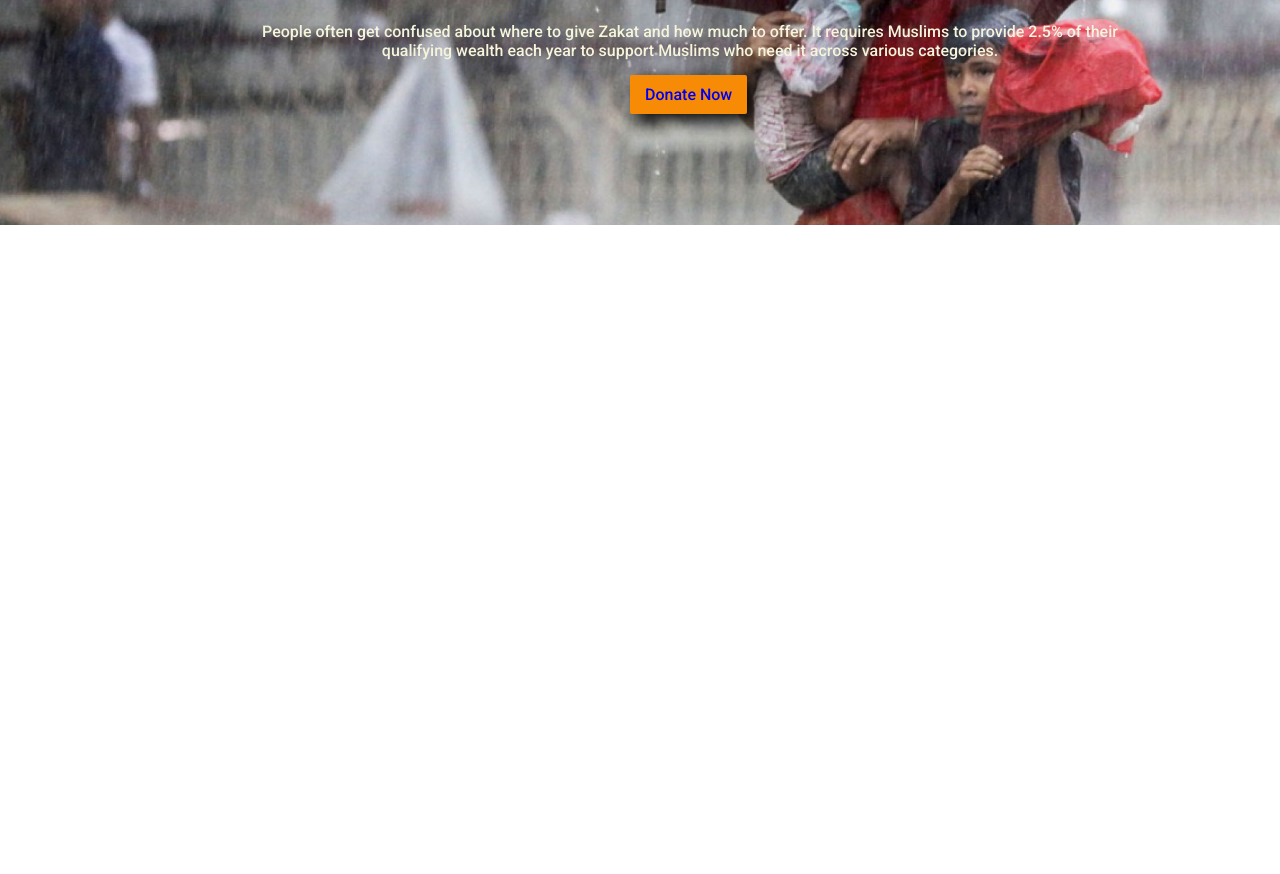
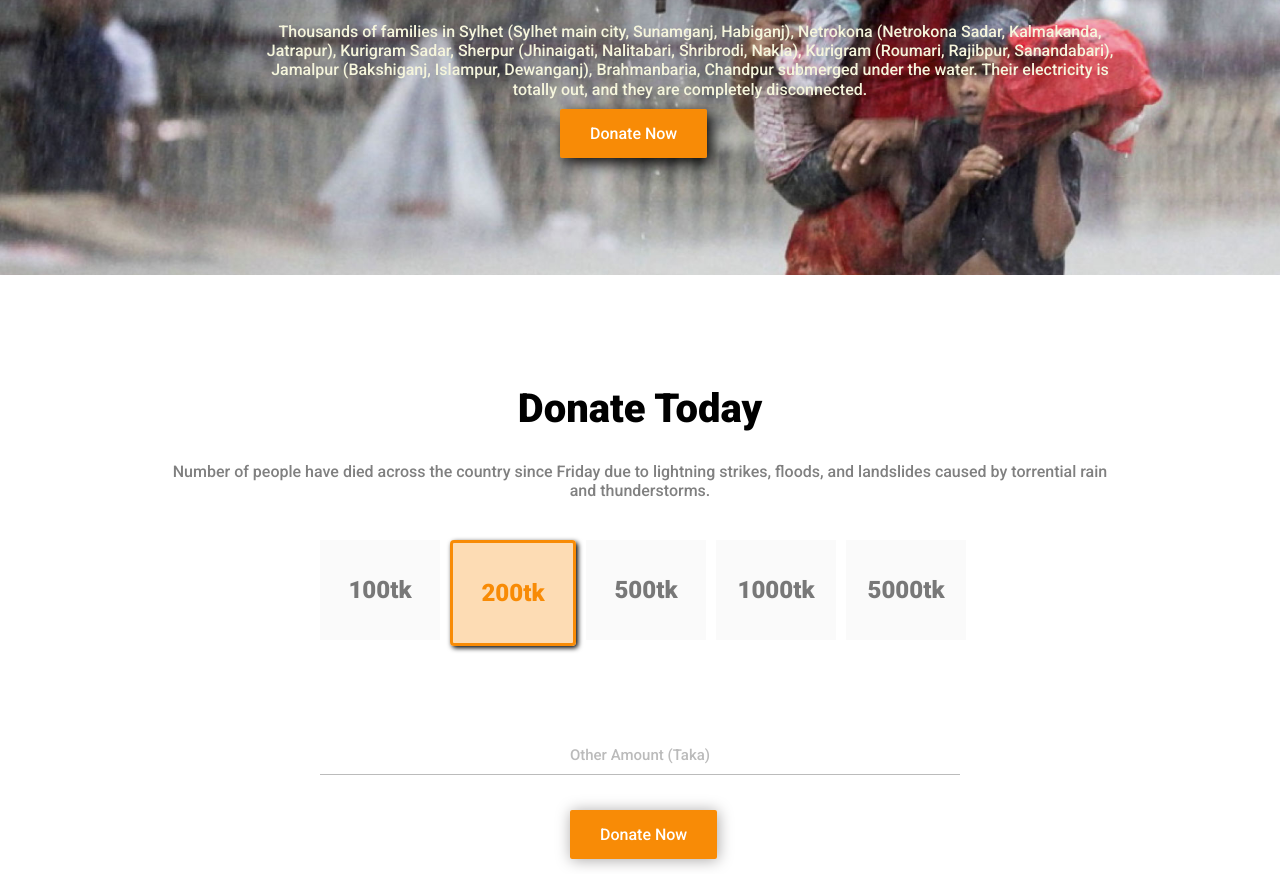
Before and after one commit to TanvirAhammed999/Donate-today, a plain HTML site: page index.html in a window 1280 px wide. Shown: the part 275-1149 px from the top of the page. Before the commit the page ends 800 px from the top, so only its background shows below. Drawn offline with Linux system fonts and the light colour scheme.

Commit message:
second section added

```diff
--- a/index.html
+++ b/index.html
@@ -19,13 +19,73 @@
         <div class="donate-hero-content-wrap">
 
             <h1>Let’s Help Those Who Are <br> More In Need </h1>
-            <p>People often get confused about where to give Zakat and how much to offer. It requires Muslims to provide
-                2.5% of their qualifying wealth each year to support Muslims who need it across various categories.</p>
+            <p>Thousands of families in Sylhet (Sylhet main city, Sunamganj, Habiganj), Netrokona (Netrokona Sadar,
+                Kalmakanda, Jatrapur), Kurigram Sadar, Sherpur (Jhinaigati, Nalitabari, Shribrodi, Nakla), Kurigram
+                (Roumari, Rajibpur, Sanandabari), Jamalpur (Bakshiganj, Islampur, Dewanganj), Brahmanbaria, Chandpur
+                submerged under the water. Their electricity is totally out, and they are completely disconnected.</p>
+
             <a href="https://www.jaago.com.bd/" target="_blank">Donate Now</a>
 
         </div>
 
     </section>
+    <section class="donate-today">
+        <div class="donate-today-wrap">
+            <div class="donate-today-title-p-wrap">
+                <h1>Donate Today</h1>
+                <p> Number of people have died across the country since Friday due to lightning strikes, floods, and
+                    landslides caused by torrential rain and thunderstorms.
+                </p>
+
+            </div>
+            <div class="donate-today-tk-wrap">
+                <div class="donate-today-tk-flex-wrap">
+                    <div class="tk-box tk-grey">
+                        <h1>100tk</h1>
+                    </div>
+                    <div class="tk-box tk-200-stylr">
+                        <h1>200tk</h1>
+                    </div>
+                    <div class="tk-box tk-grey">
+                        <h1>500tk</h1>
+                    </div>
+                    <div class="tk-box tk-grey">
+                        <h1>1000tk</h1>
+                    </div>
+                    <div class="tk-box tk-grey">
+                        <h1>5000tk</h1>
+                    </div>
+                </div>
+
+
+
+            </div>
+            <div class="donate-today-button-wrap">
+
+                <h5>Other Amount (Taka)</h5>
+                <div class="donate-today-button-box-border">
+                    <a href="">Donate Now</a>
+
+                </div>
+
+            </div>
+
+
+
+
+
+
+
+        </div>
+
+
+
+    </section>
+
+
+
+
+
 </body>
 
 </html>
--- a/style.css
+++ b/style.css
@@ -10,7 +10,7 @@ body {
 }
 
 .donate-hero {
-    height: 500px;
+    height: 550px;
     background-image: url(images/sylhetfloodbanner.jpg);
     background-size: cover;
     background-repeat: no-repeat;
@@ -38,12 +38,100 @@ body {
 }
 
 .donate-hero-content-wrap a {
-    margin-left: 470px;
+    margin-left: 400px;
     text-align: center;
     margin-top: 20px;
     text-decoration: none;
     background: #F88B06;
-    padding: 10px 15px;
+    padding: 15px 30px;
     box-shadow: 5px 5px 15px black;
     border-radius: 2px;
+    color: white;
 }
+
+.donate-hero-content-wrap a:hover {}
+
+.donate-today-wrap {
+    width: 960px;
+    margin: 110px auto;
+    margin-bottom: 30px;
+}
+
+.donate-today-title-p-wrap h1 {
+    text-align: center;
+    font-size: 40px;
+    padding-bottom: 20px;
+
+}
+
+.donate-today-title-p-wrap p {
+    text-align: center;
+    margin: 10px;
+    color: gray;
+}
+
+.donate-today-tk-flex-wrap {
+    display: flex;
+    width: 960px;
+    margin-left: 150px;
+
+}
+
+.tk-box {
+    width: 120px;
+    height: 100px;
+    margin-left: 10px;
+    background-color: rgb(206, 21, 21);
+    margin-top: 30px;
+}
+
+.tk-box h1 {
+    text-align: center;
+    margin-top: 36px;
+
+}
+
+.tk-grey {
+    color: #787878;
+    background: #FAFAFA;
+}
+
+.tk-200-stylr {
+    color: #F88B06;
+    background: #fccb8fab;
+    border: 3px solid #F88B06;
+    border-radius: 4px;
+    box-shadow: 2px 2px 5px black;
+}
+
+.donate-today-button-wrap {
+    width: 960px;
+}
+
+.donate-today-button-wrap h5 {
+    text-align: center;
+    margin-top: 100px;
+    font-size: 15px;
+    font-weight: lighter;
+    color: #BBBBBB;
+    margin-bottom: 10px;
+}
+
+.donate-today-button-box-border {
+    border-top: 1px solid #BBBBBB;
+    width: 640px;
+    margin: 0 auto;
+    padding-top: 50px;
+
+}
+
+.donate-today-button-box-border a {
+    margin-left: 250px;
+    text-align: center;
+    text-decoration: none;
+    background: #F88B06;
+    padding: 15px 30px;
+    box-shadow: 1px 1px 15px rgb(168, 166, 166);
+    border-radius: 2px;
+    color: white;
+}
```
